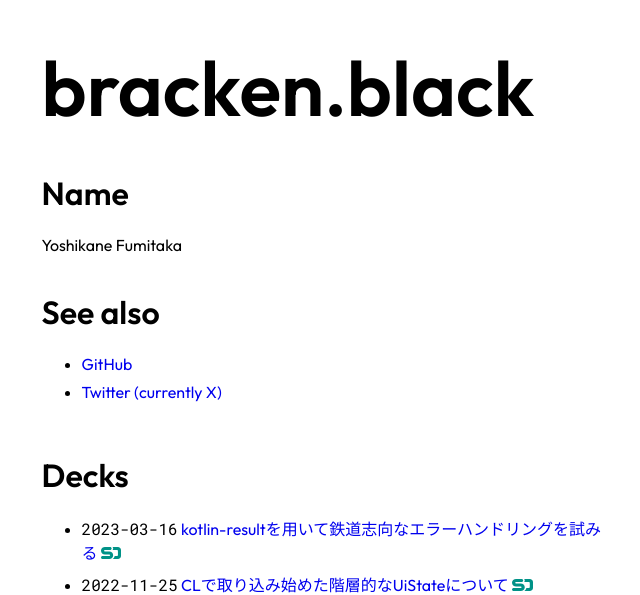
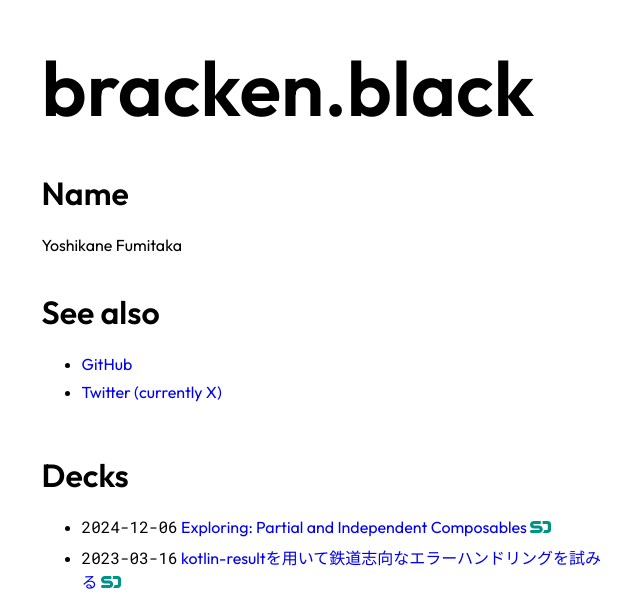
Before and after one commit to blackbracken/website, a Next.js app: page / in a window 1280 px wide. Shown: the part 214-809 px from the top of the page, without its empty margins (314-954 px from the left). Built offline with nearby package versions, Linux system fonts and the light colour scheme; no server answers.

Commit message:
chore: add slide

```diff
--- a/src/kernel/deck.ts
+++ b/src/kernel/deck.ts
@@ -1,7 +1,13 @@
-import { PublishedIcon, type Published } from "@/kernel/published"
+import { Published, PublishedIcon } from "@/kernel/published"
 
 // TODO: move
 export const decks: Published[] = [
+  {
+    published_at: '2024-12-06',
+    title: 'Exploring: Partial and Independent Composables',
+    link: 'https://speakerdeck.com/blackbracken/exploring-partial-and-independent-composables',
+    icon: PublishedIcon.SpeakerDeck,
+  },
   {
     published_at: '2023-03-16',
     title: 'kotlin-resultを用いて鉄道志向なエラーハンドリングを試みる',
@@ -13,5 +19,5 @@
     title: 'CLで取り込み始めた階層的なUiStateについて',
     link: 'https://speakerdeck.com/blackbracken/cldequ-riip-mishi-metajie-ceng-de-nauistatenituite',
     icon: PublishedIcon.SpeakerDeck,
-  },
+  }
 ]
```
